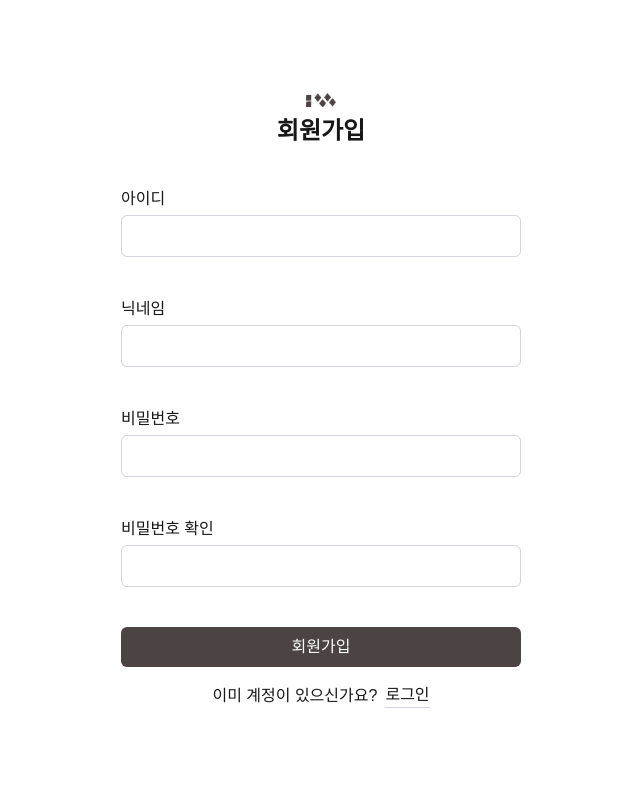
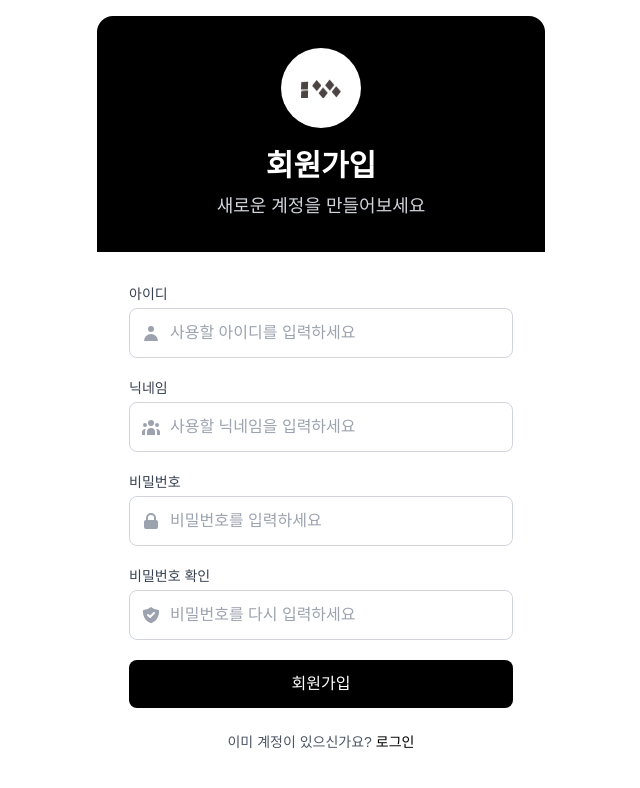
Before and after one commit to kimtaejin3/shared-todo, a Next.js app: page /signup in a window 1280 px wide. Shown: the top 788 px of the page, without its empty margins (319-959 px from the left). Built offline with nearby package versions, Linux system fonts and the light colour scheme.

Commit message:
fix: login page style

```diff
--- a/src/app/(auth)/signin/page.tsx
+++ b/src/app/(auth)/signin/page.tsx
@@ -4,44 +4,105 @@ import Link from "next/link";
 
 export default function Page() {
   return (
-    <div className="flex flex-col items-center justify-center h-screen">
-      {/* signin form component */}
-      <div className="w-[400px] ">
+    <div className="min-h-screen flex items-center justify-center bg-white p-4">
+      <div className="w-[400px] bg-white rounded-2xl overflow-hidden py-8 px-6">
         <h1 className="flex flex-col justify-center mb-10 items-center gap-2">
-          <Image src={logo} alt="logo" width={30} height={80} />
-          <span className="text-2xl font-bold">로그인</span>
+          <div className="bg-black rounded-full w-12 h-12 flex items-center justify-center">
+            <Image
+              src={logo}
+              alt="logo"
+              width={24}
+              height={24}
+              className="brightness-0 invert"
+            />
+          </div>
+          <div className="text-center">
+            <span className="text-2xl font-bold block">환영합니다</span>
+            <span className="text-gray-500 mt-1">계정에 로그인하세요</span>
+          </div>
         </h1>
-        <form className="flex flex-col gap-10">
+
+        <form className="flex flex-col gap-6">
           <div>
-            <label htmlFor="id">아이디</label>
+            <label
+              htmlFor="id"
+              className="block text-sm font-medium text-gray-700 mb-1"
+            >
+              아이디
+            </label>
+            <div className="relative">
+              <div className="absolute inset-y-0 left-0 pl-3 flex items-center pointer-events-none">
+                <svg
+                  xmlns="http://www.w3.org/2000/svg"
+                  className="h-5 w-5 text-gray-400"
+                  viewBox="0 0 20 20"
+                  fill="currentColor"
+                >
+                  <path
+                    fillRule="evenodd"
+                    d="M10 9a3 3 0 100-6 3 3 0 000 6zm-7 9a7 7 0 1114 0H3z"
+                    clipRule="evenodd"
+                  />
+                </svg>
+              </div>
               <input
-              className="block w-full border border-gray-300 rounded-md p-2 mt-1 focus:outline-none"
+                className="block w-full pl-10 border border-gray-300 rounded-lg p-2.5 focus:outline-none focus:ring-2 focus:ring-black focus:border-transparent"
                 type="text"
                 id="id"
+                placeholder="아이디를 입력하세요"
               />
             </div>
+          </div>
+
           <div>
-            <label htmlFor="password">비밀번호</label>
+            <label
+              htmlFor="password"
+              className="block text-sm font-medium text-gray-700 mb-1"
+            >
+              비밀번호
+            </label>
+            <div className="relative">
+              <div className="absolute inset-y-0 left-0 pl-3 flex items-center pointer-events-none">
+                <svg
+                  xmlns="http://www.w3.org/2000/svg"
+                  className="h-5 w-5 text-gray-400"
+                  viewBox="0 0 20 20"
+                  fill="currentColor"
+                >
+                  <path
+                    fillRule="evenodd"
+                    d="M5 9V7a5 5 0 0110 0v2a2 2 0 012 2v5a2 2 0 01-2 2H5a2 2 0 01-2-2v-5a2 2 0 012-2zm8-2v2H7V7a3 3 0 016 0z"
+                    clipRule="evenodd"
+                  />
+                </svg>
+              </div>
               <input
-              className="block w-full border border-gray-300 rounded-md p-2 mt-1 focus:outline-none"
+                className="block w-full pl-10 border border-gray-300 rounded-lg p-2.5 focus:outline-none focus:ring-2 focus:ring-black focus:border-transparent"
                 type="password"
                 id="password"
+                placeholder="비밀번호를 입력하세요"
               />
             </div>
+          </div>
+
           <button
-            className="block w-full bg-[#4b4344] text-white rounded-md p-2"
+            className="block w-full bg-black text-white rounded-lg p-2.5 font-medium hover:bg-gray-800 transition duration-200 mt-2"
             type="submit"
           >
             로그인
           </button>
         </form>
-      </div>
-      <div className="flex gap-2 items-center justify-center mt-4">
-        <p>계정이 없으신가요?</p>
-        <Link className="border-b border-gray-300" href="/signup">
+
+        <div className="flex gap-2 items-center justify-center mt-6">
+          <p className="text-sm text-gray-600">계정이 없으신가요?</p>
+          <Link
+            className="text-sm font-medium text-black hover:text-gray-800 transition duration-200"
+            href="/signup"
+          >
             회원가입
           </Link>
         </div>
       </div>
+    </div>
   );
 }
--- a/src/app/(auth)/signup/page.tsx
+++ b/src/app/(auth)/signup/page.tsx
@@ -4,58 +4,160 @@ import Link from "next/link";
 
 export default function Page() {
   return (
-    <div className="flex flex-col items-center justify-center h-screen">
-      <div className="w-[400px] ">
-        <h1 className="flex flex-col justify-center mb-10 items-center gap-2">
-          <Image src={logo} alt="logo" width={30} height={80} />
-          <span className="text-2xl font-bold">회원가입</span>
-        </h1>
-        <form className="flex flex-col gap-10">
+    <div className="min-h-screen flex items-center justify-center bg-white p-4">
+      <div className="w-full max-w-md bg-white rounded-2xl overflow-hidden">
+        <div className="bg-black p-8 text-center">
+          <div className="bg-white rounded-full w-20 h-20 flex items-center justify-center mx-auto mb-5">
+            <Image src={logo} alt="logo" width={40} height={40} />
+          </div>
+          <h2 className="text-white text-3xl font-bold">회원가입</h2>
+          <p className="text-gray-300 mt-2 text-lg">
+            새로운 계정을 만들어보세요
+          </p>
+        </div>
+
+        <div className="p-8">
+          <form className="space-y-5">
             <div>
-            <label htmlFor="id">아이디</label>
+              <label
+                htmlFor="id"
+                className="block text-sm font-medium text-gray-700 mb-1"
+              >
+                아이디
+              </label>
+              <div className="relative">
+                <div className="absolute inset-y-0 left-0 pl-3 flex items-center pointer-events-none">
+                  <svg
+                    xmlns="http://www.w3.org/2000/svg"
+                    className="h-5 w-5 text-gray-400"
+                    viewBox="0 0 20 20"
+                    fill="currentColor"
+                  >
+                    <path
+                      fillRule="evenodd"
+                      d="M10 9a3 3 0 100-6 3 3 0 000 6zm-7 9a7 7 0 1114 0H3z"
+                      clipRule="evenodd"
+                    />
+                  </svg>
+                </div>
                 <input
-              className="block w-full border border-gray-300 rounded-md p-2 mt-1 focus:outline-none"
+                  className="block w-full pl-10 border border-gray-300 rounded-lg p-3 focus:outline-none focus:ring-2 focus:ring-black focus:border-transparent"
                   type="text"
                   id="id"
+                  placeholder="사용할 아이디를 입력하세요"
                 />
               </div>
+            </div>
+
             <div>
-            <label htmlFor="nickname">닉네임</label>
+              <label
+                htmlFor="nickname"
+                className="block text-sm font-medium text-gray-700 mb-1"
+              >
+                닉네임
+              </label>
+              <div className="relative">
+                <div className="absolute inset-y-0 left-0 pl-3 flex items-center pointer-events-none">
+                  <svg
+                    xmlns="http://www.w3.org/2000/svg"
+                    className="h-5 w-5 text-gray-400"
+                    viewBox="0 0 20 20"
+                    fill="currentColor"
+                  >
+                    <path d="M13 6a3 3 0 11-6 0 3 3 0 016 0zM18 8a2 2 0 11-4 0 2 2 0 014 0zM14 15a4 4 0 00-8 0v3h8v-3zM6 8a2 2 0 11-4 0 2 2 0 014 0zM16 18v-3a5.972 5.972 0 00-.75-2.906A3.005 3.005 0 0119 15v3h-3zM4.75 12.094A5.973 5.973 0 004 15v3H1v-3a3 3 0 013.75-2.906z" />
+                  </svg>
+                </div>
                 <input
-              className="block w-full border border-gray-300 rounded-md p-2 mt-1 focus:outline-none"
+                  className="block w-full pl-10 border border-gray-300 rounded-lg p-3 focus:outline-none focus:ring-2 focus:ring-black focus:border-transparent"
                   type="text"
                   id="nickname"
+                  placeholder="사용할 닉네임을 입력하세요"
                 />
               </div>
+            </div>
+
             <div>
-            <label htmlFor="password">비밀번호</label>
+              <label
+                htmlFor="password"
+                className="block text-sm font-medium text-gray-700 mb-1"
+              >
+                비밀번호
+              </label>
+              <div className="relative">
+                <div className="absolute inset-y-0 left-0 pl-3 flex items-center pointer-events-none">
+                  <svg
+                    xmlns="http://www.w3.org/2000/svg"
+                    className="h-5 w-5 text-gray-400"
+                    viewBox="0 0 20 20"
+                    fill="currentColor"
+                  >
+                    <path
+                      fillRule="evenodd"
+                      d="M5 9V7a5 5 0 0110 0v2a2 2 0 012 2v5a2 2 0 01-2 2H5a2 2 0 01-2-2v-5a2 2 0 012-2zm8-2v2H7V7a3 3 0 016 0z"
+                      clipRule="evenodd"
+                    />
+                  </svg>
+                </div>
                 <input
-              className="block w-full border border-gray-300 rounded-md p-2 mt-1 focus:outline-none"
+                  className="block w-full pl-10 border border-gray-300 rounded-lg p-3 focus:outline-none focus:ring-2 focus:ring-black focus:border-transparent"
                   type="password"
                   id="password"
+                  placeholder="비밀번호를 입력하세요"
                 />
               </div>
+            </div>
+
             <div>
-            <label htmlFor="password">비밀번호 확인</label>
+              <label
+                htmlFor="password-confirm"
+                className="block text-sm font-medium text-gray-700 mb-1"
+              >
+                비밀번호 확인
+              </label>
+              <div className="relative">
+                <div className="absolute inset-y-0 left-0 pl-3 flex items-center pointer-events-none">
+                  <svg
+                    xmlns="http://www.w3.org/2000/svg"
+                    className="h-5 w-5 text-gray-400"
+                    viewBox="0 0 20 20"
+                    fill="currentColor"
+                  >
+                    <path
+                      fillRule="evenodd"
+                      d="M2.166 4.999A11.954 11.954 0 0010 1.944 11.954 11.954 0 0017.834 5c.11.65.166 1.32.166 2.001 0 5.225-3.34 9.67-8 11.317C5.34 16.67 2 12.225 2 7c0-.682.057-1.35.166-2.001zm11.541 3.708a1 1 0 00-1.414-1.414L9 10.586 7.707 9.293a1 1 0 00-1.414 1.414l2 2a1 1 0 001.414 0l4-4z"
+                      clipRule="evenodd"
+                    />
+                  </svg>
+                </div>
                 <input
-              className="block w-full border border-gray-300 rounded-md p-2 mt-1 focus:outline-none"
+                  className="block w-full pl-10 border border-gray-300 rounded-lg p-3 focus:outline-none focus:ring-2 focus:ring-black focus:border-transparent"
                   type="password"
-              id="password"
+                  id="password-confirm"
+                  placeholder="비밀번호를 다시 입력하세요"
                 />
               </div>
+            </div>
+
             <button
-            className="block w-full bg-[#4b4344] text-white rounded-md p-2"
+              className="w-full py-3 mt-2 bg-black text-white font-medium rounded-lg hover:bg-gray-800 focus:outline-none focus:ring-2 focus:ring-offset-2 focus:ring-black transition duration-200"
               type="submit"
             >
               회원가입
             </button>
           </form>
-      </div>
-      <div className="flex gap-2 items-center justify-center mt-4">
-        <p>이미 계정이 있으신가요?</p>
-        <Link className="border-b border-gray-300" href="/signin">
+
+          <div className="mt-6 text-center">
+            <p className="text-sm text-gray-600">
+              이미 계정이 있으신가요?
+              <Link
+                href="/signin"
+                className="ml-1 font-medium text-black hover:text-gray-800 transition duration-200"
+              >
                 로그인
               </Link>
+            </p>
+          </div>
+        </div>
       </div>
     </div>
   );
```
Lines whose indentation alone changed are shown as unchanged.
